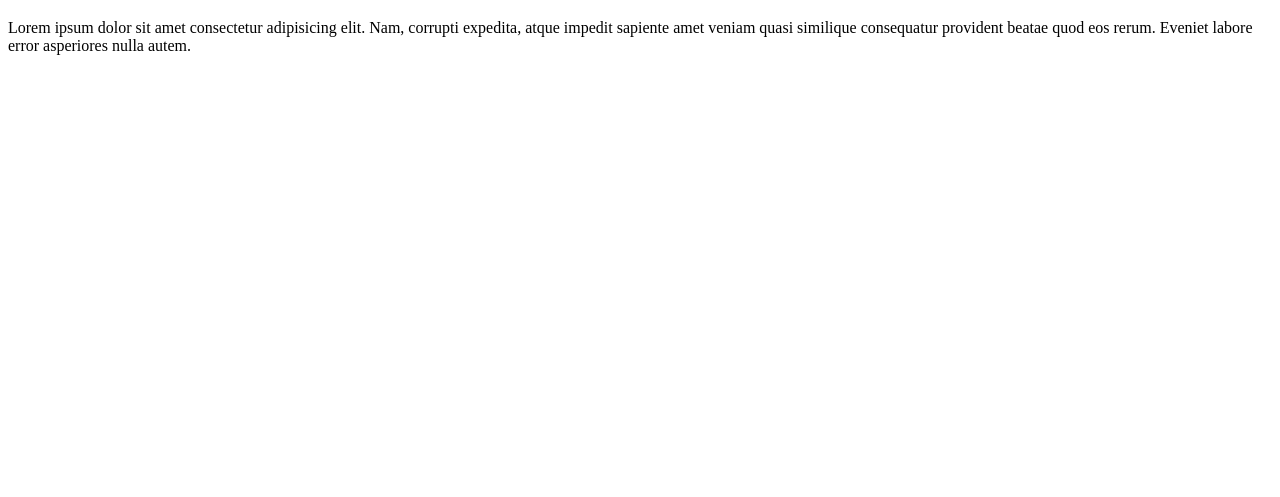
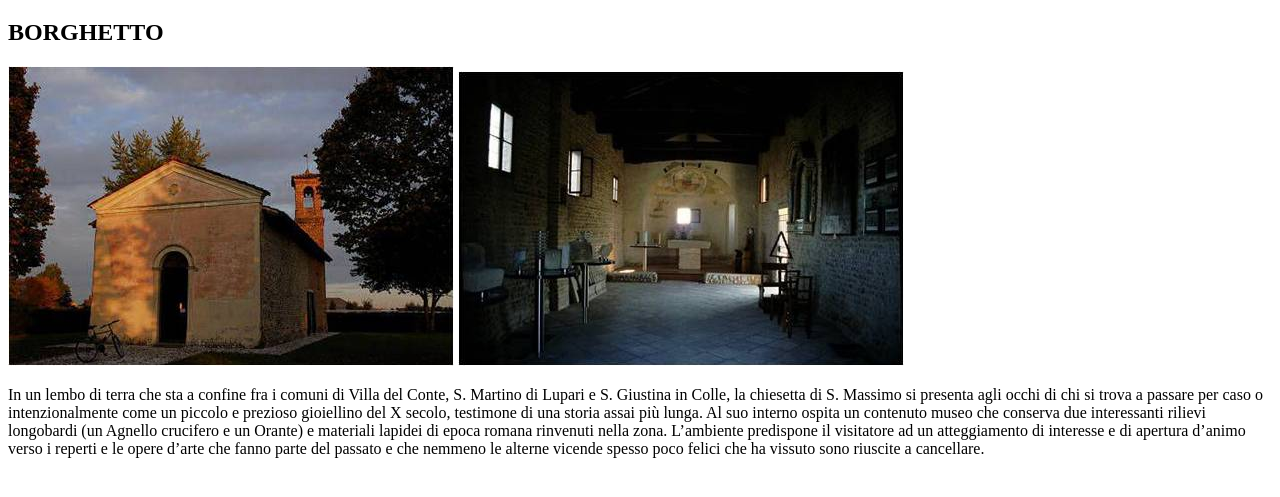
Before and after one commit to frncg1tsalvad0r/itinerario, a plain HTML site: page chiesetta_di_sanmassimo.html in a window 1280 px wide. Shown: the part 61-558 px from the top of the page. Drawn offline with Linux system fonts and the light colour scheme.

Commit message:
Modificato chiesetta san mssimo

```diff
--- a/chiesetta_di_sanmassimo.html
+++ b/chiesetta_di_sanmassimo.html
@@ -8,6 +8,11 @@
 </head>
 <body>
     <h1>Chiesetta di San Massimo</h1>
-    <p>Lorem ipsum dolor sit amet consectetur adipisicing elit. Nam, corrupti expedita, atque impedit sapiente amet veniam quasi similique consequatur provident beatae quod eos rerum. Eveniet labore error asperiores nulla autem.</p>
+    <h2>BORGHETTO</h2>
+    <img src="./img/borghetto_chiesa_san_massimo.jpg" alt="Chiesa di San Massimo">
+    <img src="./img/borghetto_chiesa_san_massimo_interno.jpg" alt="Chiesa di San Massimo Interno">
+    <p>In un lembo di terra che sta a confine fra i comuni di Villa del Conte, S. Martino di Lupari e S. Giustina in Colle, la chiesetta di S. Massimo si presenta agli occhi di chi si trova a passare per caso o intenzionalmente come un piccolo  e prezioso gioiellino del X secolo, testimone di una storia assai più lunga.       Al suo interno ospita un contenuto museo che conserva due interessanti rilievi longobardi (un Agnello crucifero e un Orante) e materiali lapidei di epoca romana rinvenuti nella zona. L’ambiente predispone il visitatore ad un atteggiamento di interesse e di apertura d’animo verso i reperti e le opere d’arte che fanno parte del passato e che nemmeno le alterne vicende spesso poco felici che  ha vissuto sono riuscite a cancellare.
+
+    </p>
 </body>
 </html>
```
Also changed, not shown: oasi_del_maglio.html (+1 -0 lines), img/borghetto_chiesa_san_massimo.jpg (added), img/borghetto_chiesa_san_massimo_interno.jpg (added).
